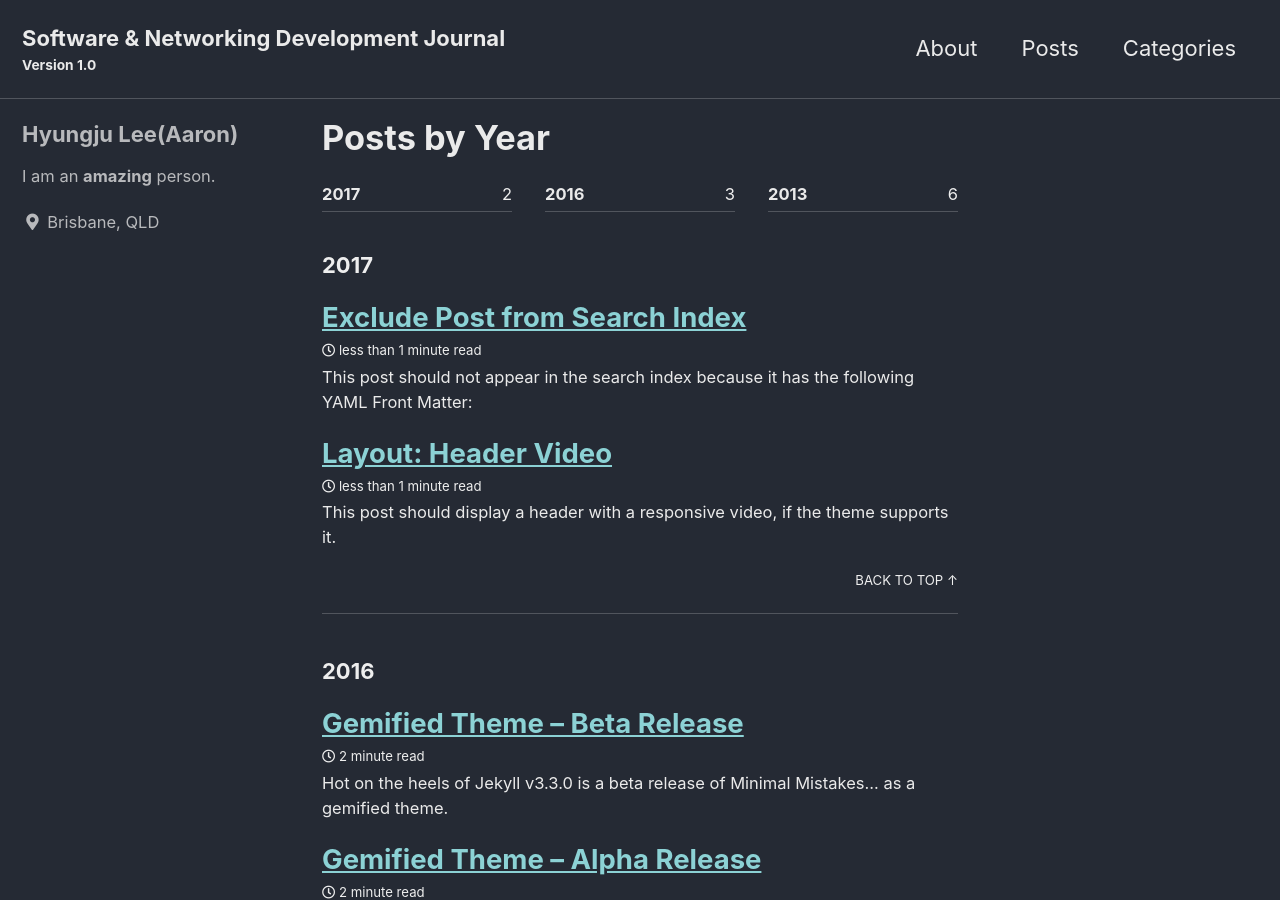
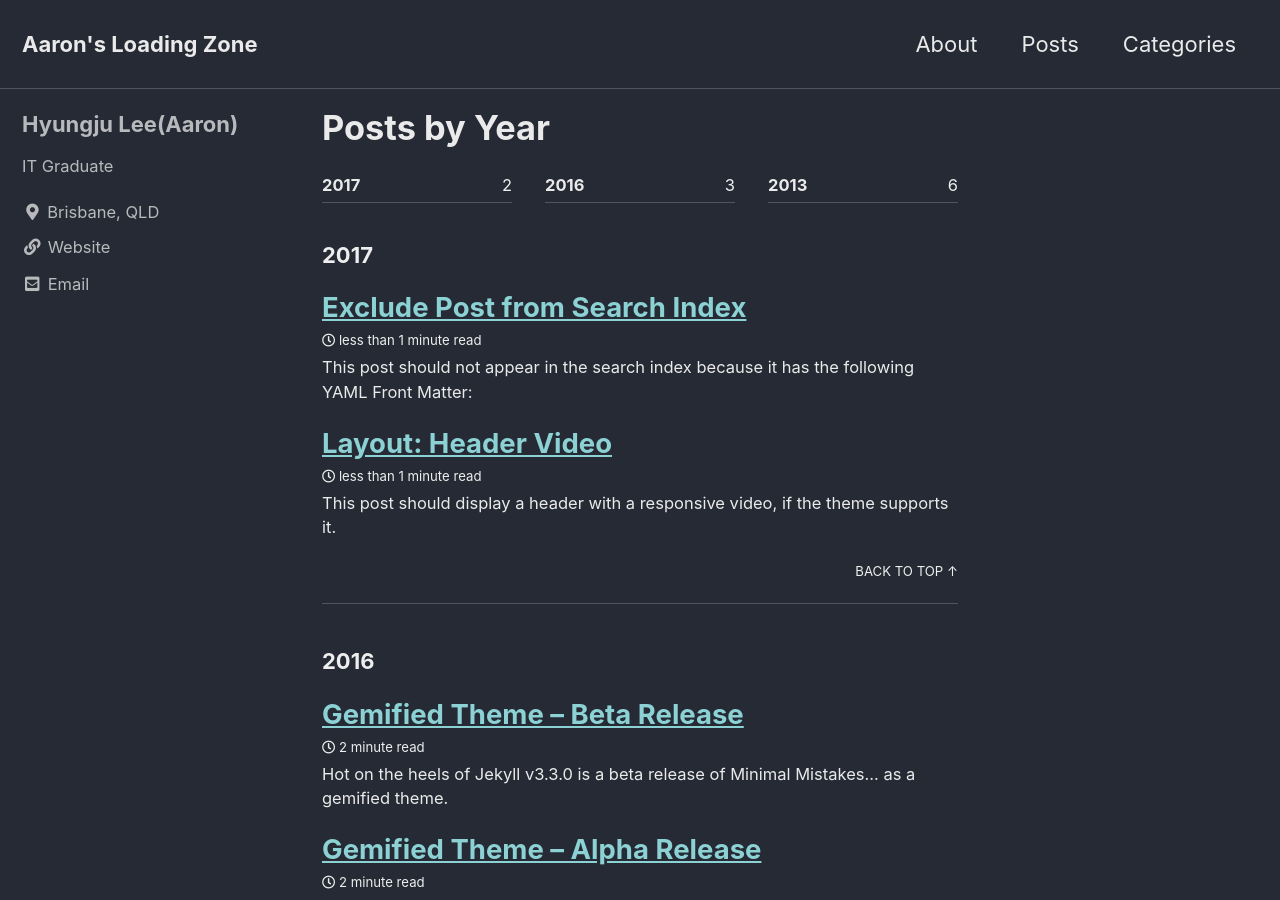
Before and after one commit to aaron9902/aaron9902.github.io, a Jekyll site: the page built from _pages/posts.md, in a window 1280 px wide and 900 px high. Built offline with Jekyll 4.4.1, drawn with Linux system fonts in a browser that asks for light colours; cached includes are drawn as plain includes.

Commit message:
edit config file

```diff
--- a/_config.yml
+++ b/_config.yml
@@ -16,9 +16,9 @@ minimal_mistakes_skin    : "dark" # "air", "aqua", "contrast", "dark", "dirt", "
 
 # Site Settings
 locale                   : "en-US"
-title                    : "Aaron's Blog"
+title                    : "Aaron's Loading Zone"
 title_separator          : "-"
-subtitle                 : "Version 1.0" # site tagline that appears below site title in masthead
+subtitle                 : "" # site tagline that appears below site title in masthead
 name                     : "Hyungju Lee(Aaron)" # this name goes on the bottem line.
 description              : "IT Graduate"
 url                      : "https://aaron9902.github.io"
@@ -26,7 +26,7 @@ baseurl                  : # the subpath of your site, e.g. "/blog"
 repository               : # GitHub username/repo-name e.g. "mmistakes/minimal-mistakes"
 teaser                   : # path of fallback teaser image, e.g. "/assets/images/500x300.png"
 logo                     : # path of logo image to display in the masthead, e.g. "/assets/images/88x88.png"
-masthead_title           : "Software & Networking Development Journal" # overrides the website title displayed in the masthead, use " " for no title
+masthead_title           : "Aaron's Loading Zone" # overrides the website title displayed in the masthead, use " " for no title
 # breadcrumbs            : false # true, false (default)
 words_per_minute         : 200
 comments:
@@ -104,16 +104,16 @@ analytics:
 author:
   name             : "Hyungju Lee(Aaron)"
   avatar           : # path of avatar image, e.g. "/assets/images/bio-photo.jpg"
-  bio              : "I am an **amazing** person."
+  bio              : "IT Graduate"
   location         : "Brisbane, QLD"
-  email            :
+  email            : "aaron.hj.lee@protonmail.com"
   links:
     - label: "Email"
       icon: "fas fa-fw fa-envelope-square"
-      # url: "mailto:your.name@email.com"
+      # url: "mailto: aaron.hj.lee@protonmail.com"
     - label: "Website"
       icon: "fas fa-fw fa-link"
-      # url: "https://your-website.com"
+      url: "https://tobee.com.au"
     - label: "Twitter"
       icon: "fab fa-fw fa-twitter-square"
       # url: "https://twitter.com/"
```
